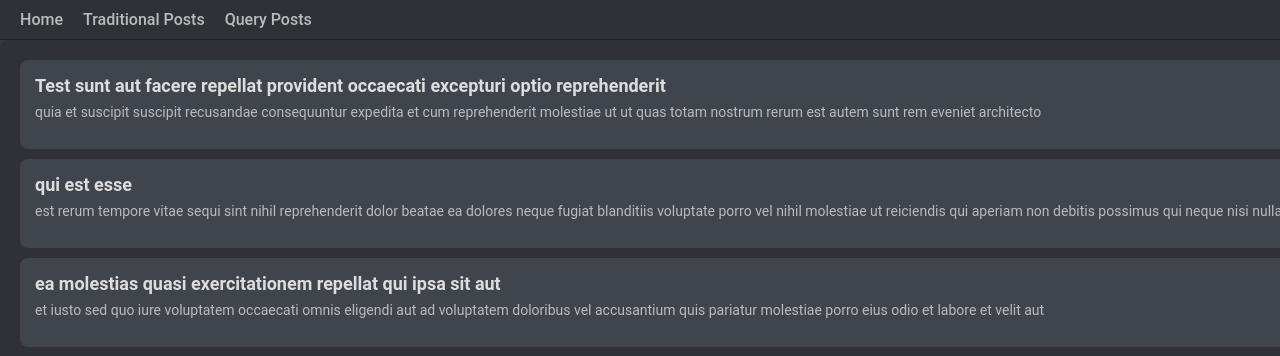
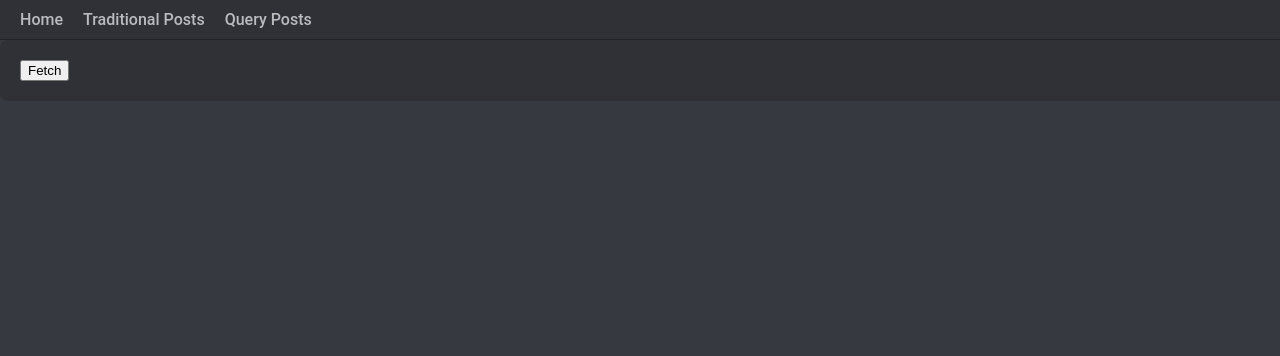
Before and after one commit to 9912353870/tanstack-query, a React (Create React App) app: page /postsrq in a window 1280 px wide. Shown: the top 356 px of the page. Built offline with nearby package versions, Linux system fonts and the light colour scheme; data requests are answered from the project's data file.

Commit message:
Added manual fetching using enabled and refetch

```diff
--- a/db.json
+++ b/db.json
@@ -3,7 +3,7 @@
         {
             "userId": 1,
             "id": 1,
-            "title": "Test sunt aut facere repellat provident occaecati excepturi optio reprehenderit",
+            "title": "sunt aut facere repellat provident occaecati excepturi optio reprehenderit",
             "body": "quia et suscipit\nsuscipit recusandae consequuntur expedita et cum\nreprehenderit molestiae ut ut quas totam\nnostrum rerum est autem sunt rem eveniet architecto"
         },
         {
--- a/src/components/PostRQ.jsx
+++ b/src/components/PostRQ.jsx
@@ -3,14 +3,15 @@ import axios from "axios";
 import React from "react";
 
 const PostRQ = () => {
-  const { data, isLoading, isError, error } = useQuery({
+  const { data, isLoading, isError, error, refetch } = useQuery({
     queryKey: ["posts"],
     queryFn: () => {
       return axios.get("http://localhost:4000/posts");
     },
-    //staleTime: 30000
-    refetchInterval: 1000, //Helps us to poll every second or desired time
-    refetchIntervalInBackground: true /*By setting this to true even when you're in sperate tab it won't stop fetching */,
+    // staleTime: 30000 //To clear the stale at regular intervals of given time
+    // refetchInterval: 1000, //Helps us to poll every second or desired time
+    // refetchIntervalInBackground: true /*By setting this to true even when you're in sperate tab it won't stop fetching */,
+    enabled: false, //It won't allow automatic fetching, only allow manual fetching and provide 'refetch' fn to do it
   });
 
   if (isError) return <div>{error.message}</div>;
@@ -18,6 +19,7 @@ const PostRQ = () => {
 
   return (
     <div className="post-list">
+      <button onClick={refetch}>Fetch</button>
       {data &&
         data?.data?.map((item) => {
           return (
```
